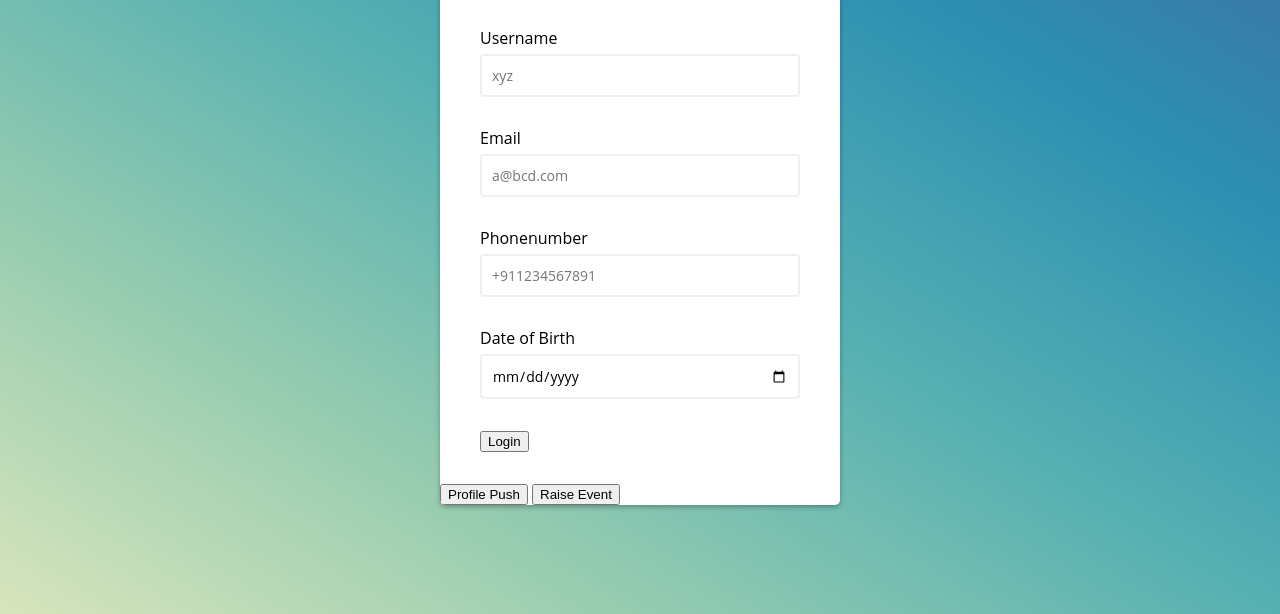
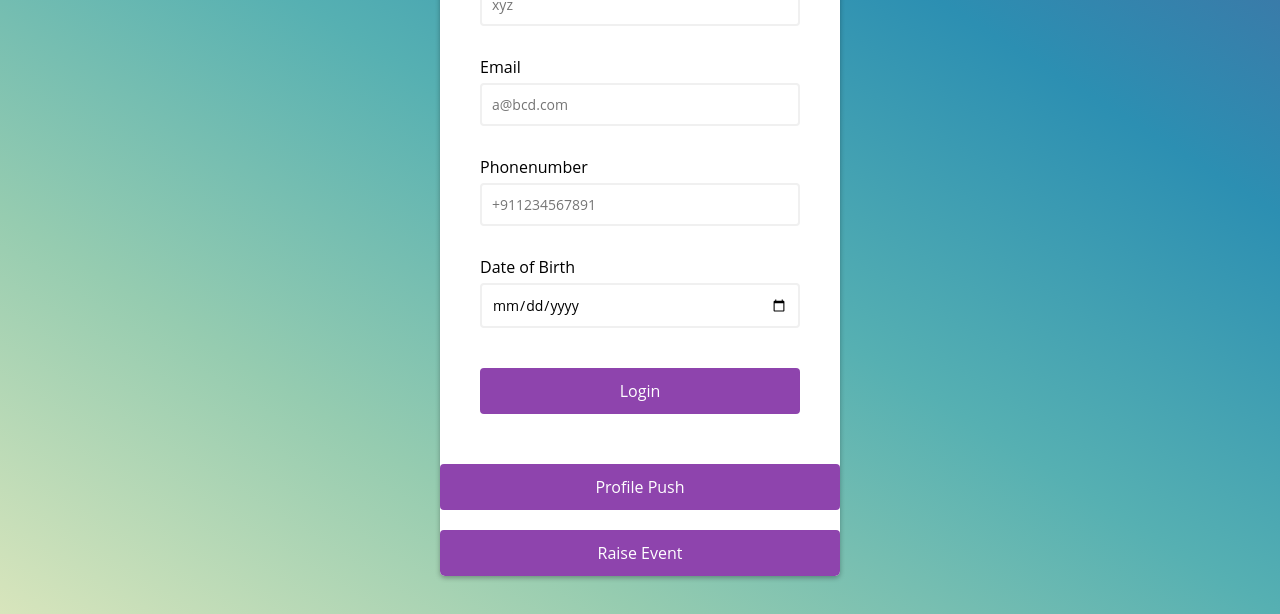
Before and after one commit to Rayleigh01/ssss, a plain HTML site: page index.html in a window 1280 px wide. Shown: the part 186-800 px from the top of the page. Drawn offline with Linux system fonts and the light colour scheme.

Commit message:
Update stylefinal.css

```diff
--- a/stylefinal.css
+++ b/stylefinal.css
@@ -67,7 +67,7 @@ body {
 }
 
 
-.form button {
+ button {
 	background-color: #8e44ad;
 	border: 2px solid #8e44ad;
 	border-radius: 4px;
```
